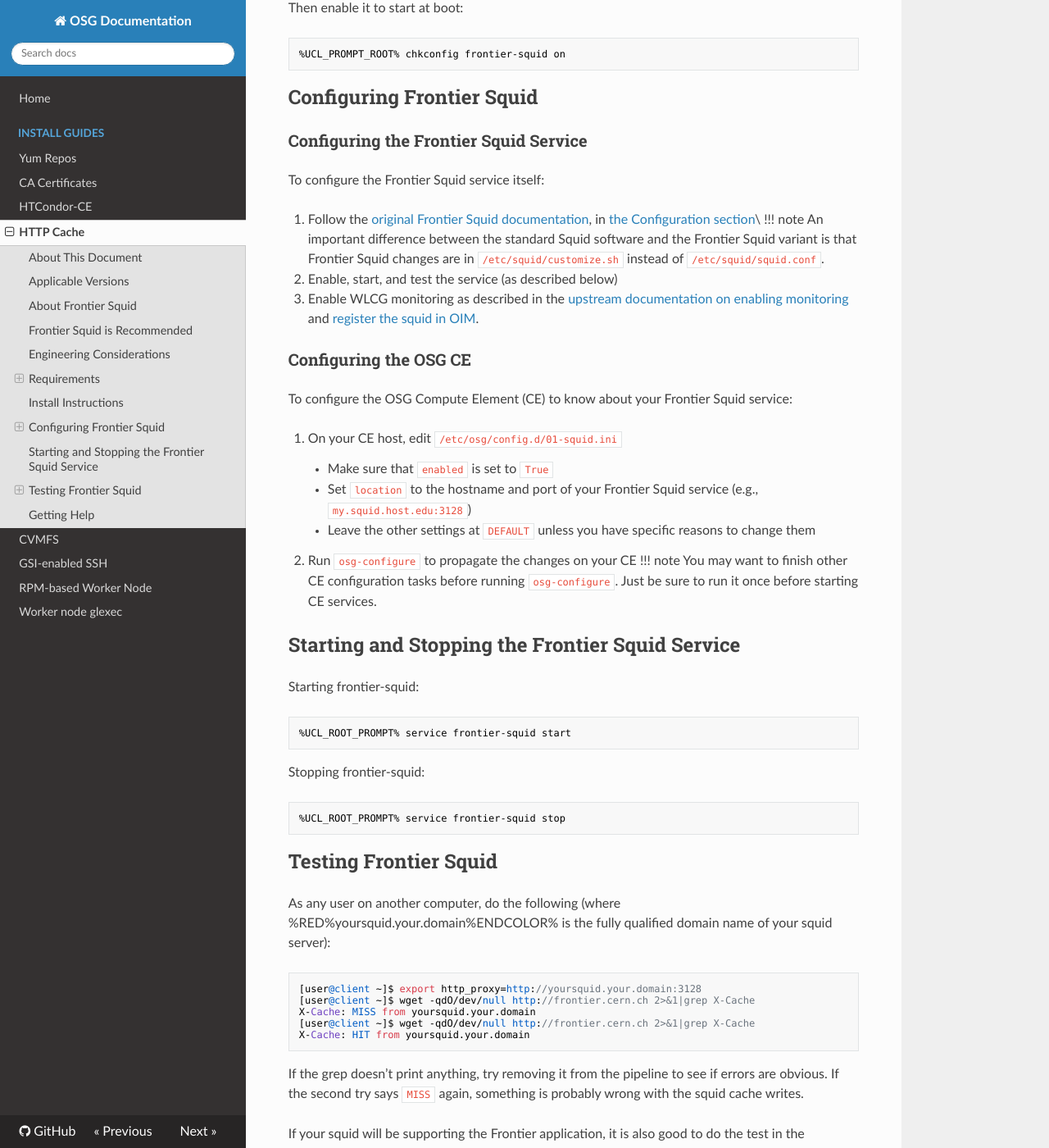
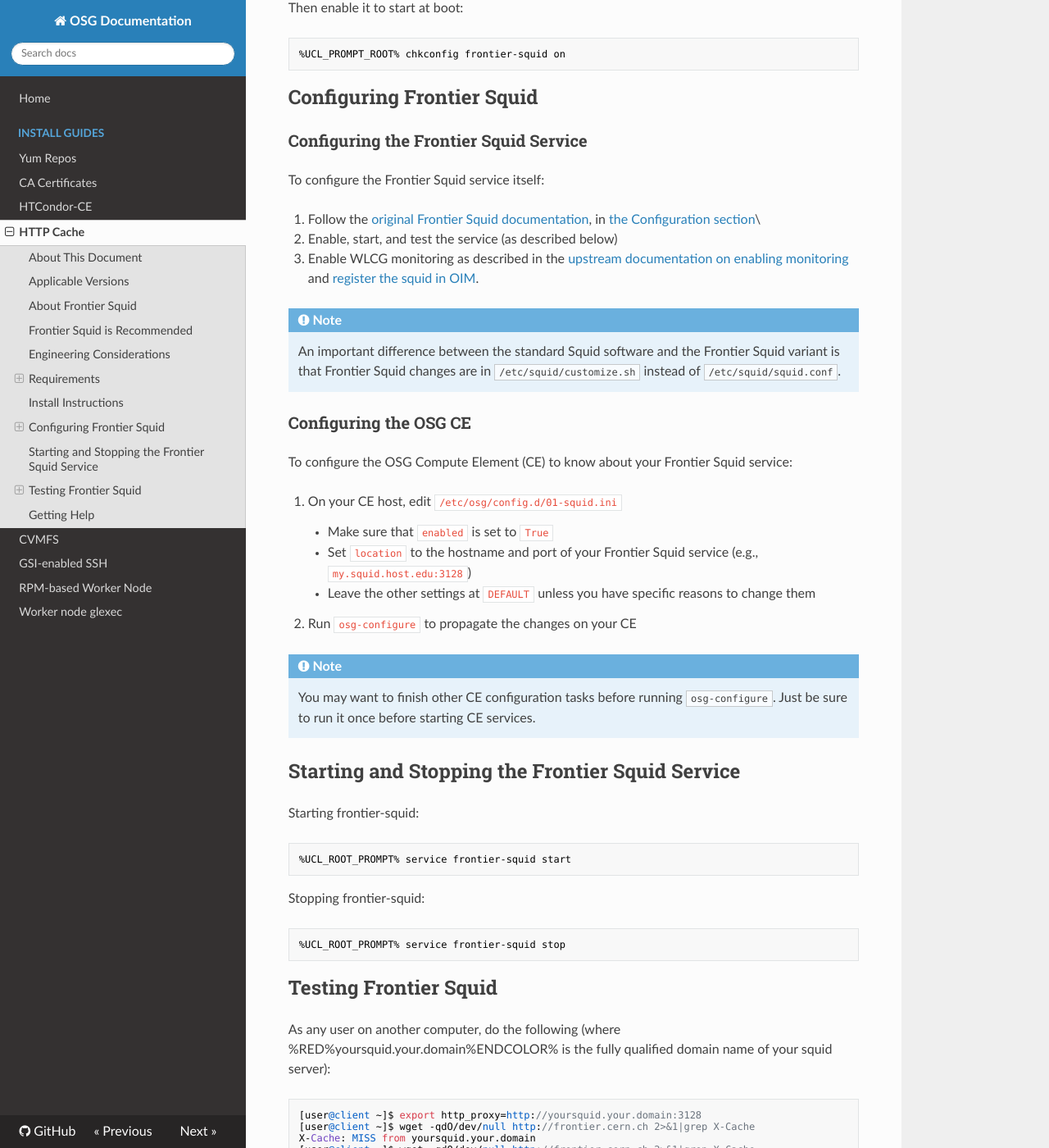
Before and after one commit to osg-htc/docs, an MkDocs documentation site: the page built from docs/Frontier_Squid/squid.md, in a window 1280 px wide and 1400 px high, scrolled down 2045 px. Shown: the whole window at 82% size. Built offline with MkDocs 1.6.1, drawn with Linux system fonts in a browser that asks for light colours; nearby versions of some CDN libraries; old or Windows-style settings are respelled for this version of MkDocs.

```diff
--- a/docs/Frontier_Squid/squid.md
+++ b/docs/Frontier_Squid/squid.md
@@ -105,17 +105,18 @@ To configure the Frontier Squid service itself:
     documentation](https://twiki.cern.ch/twiki/bin/view/Frontier/InstallSquid),
     in [the Configuration
     section](https://twiki.cern.ch/twiki/bin/view/Frontier/InstallSquid#Configuration)\\
-    !!! note
-        An important difference between the standard Squid
-        software and the Frontier Squid variant is that Frontier Squid
-        changes are in `/etc/squid/customize.sh` instead of
-        `/etc/squid/squid.conf`.
 2.  Enable, start, and test the service (as described below)
 3.  Enable WLCG monitoring as described in the [upstream documentation
     on enabling
     monitoring](https://twiki.cern.ch/twiki/bin/view/Frontier/InstallSquid#Enabling_monitoring)
     and [register the squid in
     OIM](https://twiki.cern.ch/twiki/bin/view/LCG/WLCGSquidRegistration#OIM).
+
+!!! note
+    An important difference between the standard Squid
+    software and the Frontier Squid variant is that Frontier Squid
+    changes are in `/etc/squid/customize.sh` instead of
+    `/etc/squid/squid.conf`.
 
 ### Configuring the OSG CE
 
@@ -130,8 +131,10 @@ Squid service:
         reasons to change them
 
 2.  Run `osg-configure` to propagate the changes on your CE
-    !!! note
-        You may want to finish other CE configuration tasks before running `osg-configure`. Just be sure to run it once before starting CE services.
+
+!!! note
+    You may want to finish other CE configuration tasks before running
+    `osg-configure`. Just be sure to run it once before starting CE services.
 
 ## Starting and Stopping the Frontier Squid Service
 
```
